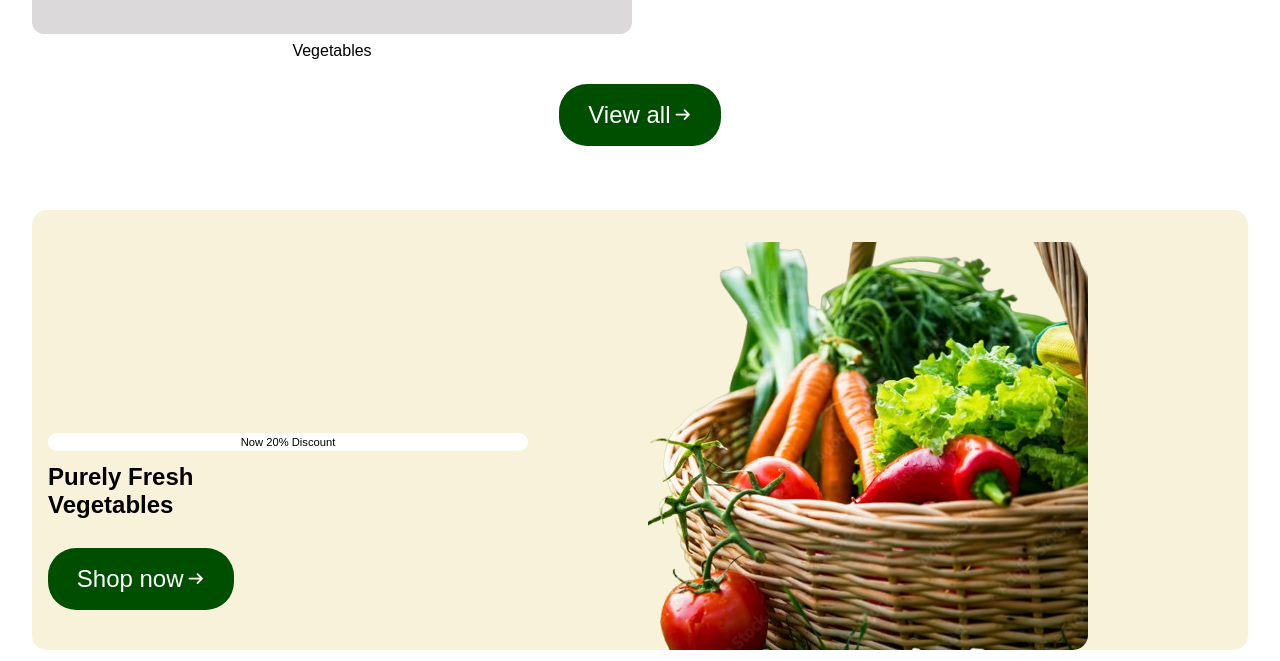
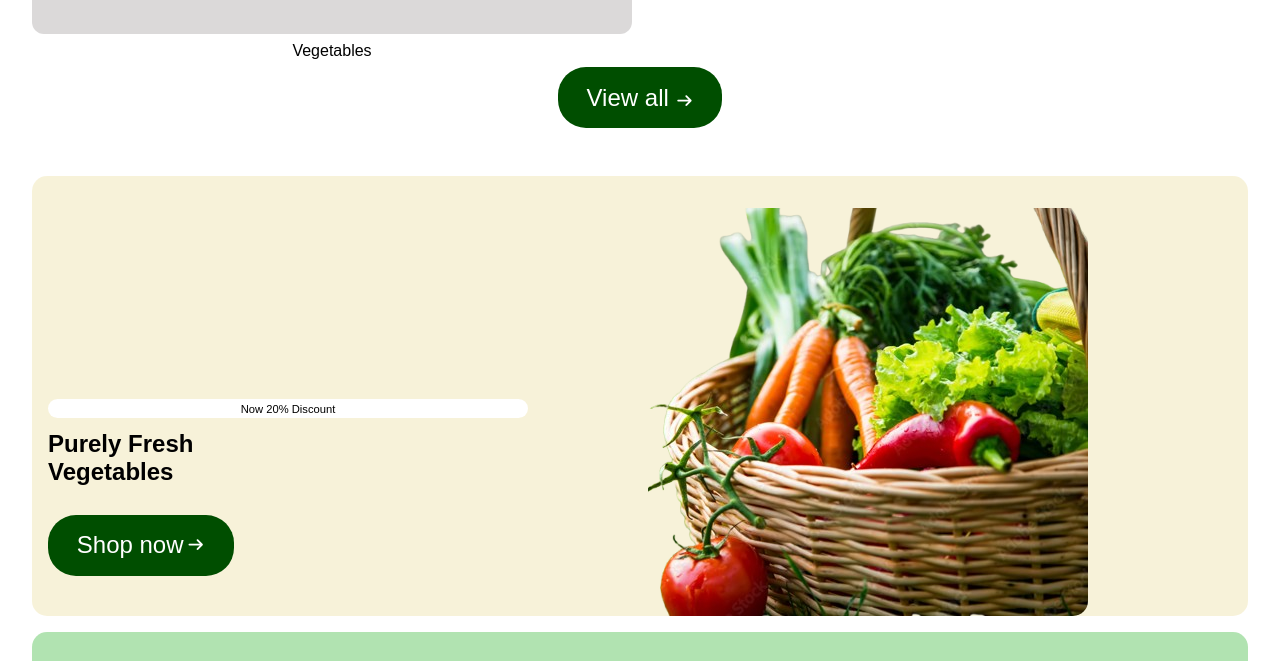
Before and after one commit to MTech-Emkay/Agora-farm, a plain HTML site: page index.html in a window 1280 px wide. Shown: the part 2102-2763 px from the top of the page. Drawn offline with Linux system fonts and the light colour scheme.

Commit message:
adjusting styles

```diff
--- a/CSS/style.css
+++ b/CSS/style.css
@@ -116,6 +116,10 @@ header {
   border-radius: 20px;
 }
 
+.button-div {
+  justify-self: center;
+}
+
 .hero-section img {
   border-radius: 20px;
 }
@@ -129,14 +133,6 @@ header {
   text-align: center;
   font-size: 1.9rem;
   padding-block: 1em;
-}
-
-.view-all {
-  display: flex;
-  justify-self: center;
-  align-items: center;
-  justify-content: center;
-  gap: 0.2rem;
 }
 
 .featured-categories p {
@@ -295,9 +291,6 @@ header {
 }
 
 .see-more {
-  display: block;
-  text-align: center;
-  justify-self: center;
   border: 1px black solid;
   font-size: 1.2rem;
   padding: 0.5em 1em;
--- a/index.html
+++ b/index.html
@@ -214,9 +214,9 @@
             </a>
           </div>
 
-          <a class="view-all" href="#"
-            >View all <i class="fa-solid fa-arrow-right"></i
-          ></a>
+          <div class="button-div">
+            <a class="view-all" href="#">View all <i class="fa-solid fa-arrow-right"></i></a>
+          </div>
         </section>
 
         <!-- The third section of the page -->
@@ -386,7 +386,9 @@
           </div>
         </div>
 
-        <a class="see-more" href="shop.html">See More</a>
+        <div class="button-div">
+          <a class="see-more" href="shop.html">See More</a>
+        </div>
       </section>
 
       <!-- The fifth section of the page -->
```
